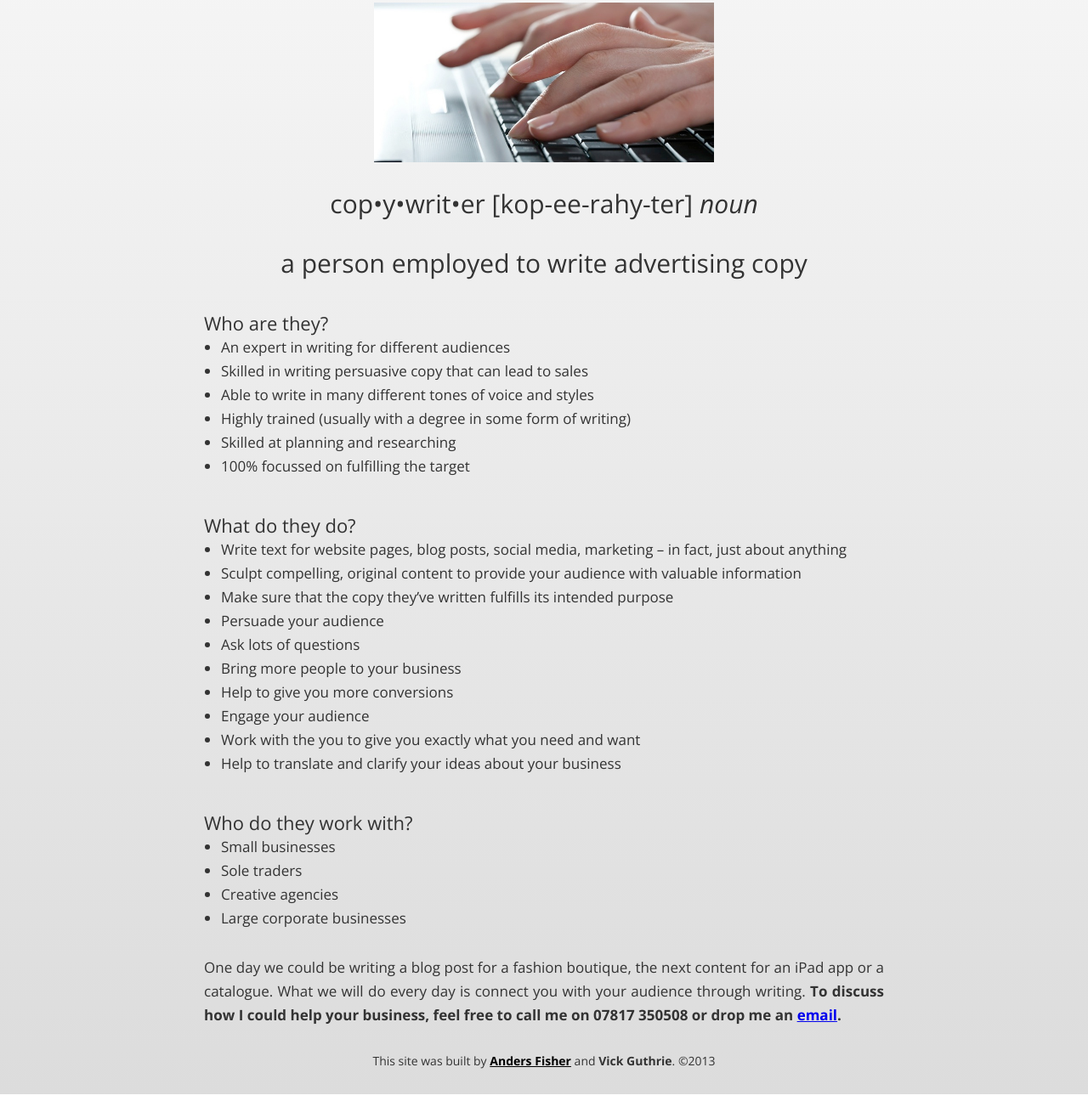
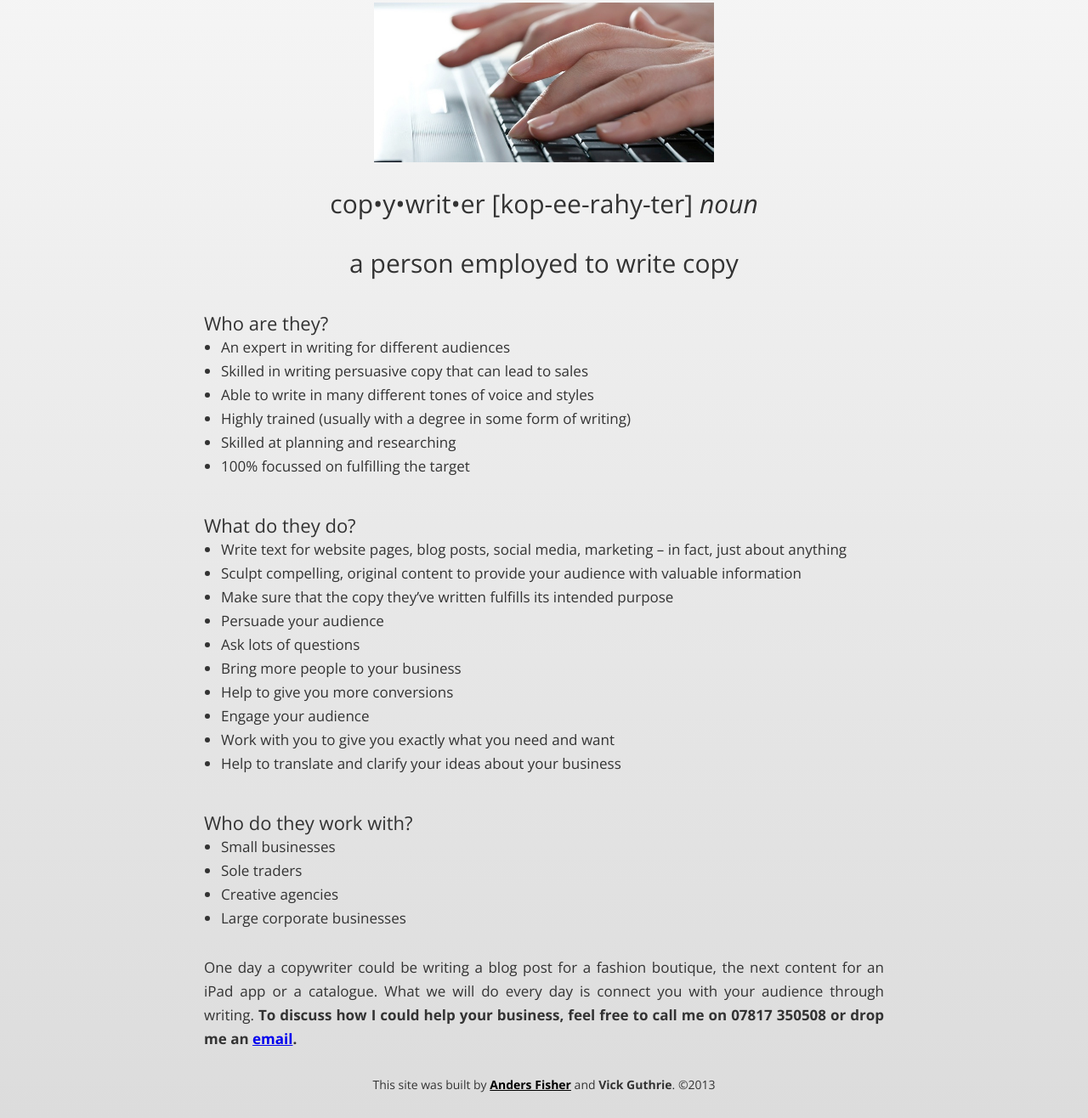
Before and after one commit to atleastimtrying/victoriaguthrie, a plain HTML site: page whatdoesacopywriterdo.html in a window 1280 px wide. Shown: the part 560-1876 px from the top of the page at 85% size. Before the commit the page ends 1848 px from the top, so only its background shows below. Drawn offline with nearby package versions, Linux system fonts and the light colour scheme; a web font is replaced by a local one.

Commit message:
Update whatdoesacopywriterdo.html

```diff
--- a/whatdoesacopywriterdo.html
+++ b/whatdoesacopywriterdo.html
@@ -38,7 +38,7 @@
           <p class="caption"></p>
         <blockquote class="pullquote">
           <p>cop&bull;y&bull;writ&bull;er [kop-ee-rahy-ter] <em>noun</em></p>
-          <p>a person employed to write advertising copy</p>
+          <p>a person employed to write copy</p>
         </blockquote>
           <h4>Who are they?</h4>
           <ul class="blogpost">
@@ -59,7 +59,7 @@
             <li>Bring more people to your business</li>
             <li>Help to give you more conversions</li>
             <li>Engage your audience</li>
-            <li>Work with the you to give you exactly what you need and want</li>
+            <li>Work with you to give you exactly what you need and want</li>
             <li>Help to translate and clarify your ideas about your business</li>
           </ul>
           <h4>Who do they work with?</h4>
@@ -69,7 +69,7 @@
             <li> Creative agencies</li>
             <li> Large corporate businesses</li>
           </ul>
-          <p>One day we could be writing a blog post for a fashion boutique, the next content for an iPad app or a catalogue. What we will do every day is connect you with your audience through writing. <strong>To discuss how I could help your business, feel free to call me on 07817 350508 or drop me an <a href="mailto:guthrie.victoria@gmail.com">email</a>.</strong></p>
+          <p>One day a copywriter could be writing a blog post for a fashion boutique, the next content for an iPad app or a catalogue. What we will do every day is connect you with your audience through writing. <strong>To discuss how I could help your business, feel free to call me on 07817 350508 or drop me an <a href="mailto:guthrie.victoria@gmail.com">email</a>.</strong></p>
       </div>
     <footer>
       <p>This site was built by <strong><a href="http://andersfisher.com">Anders Fisher</a></strong> and <strong>Vick Guthrie</strong>. &copy;2013</p>
```
